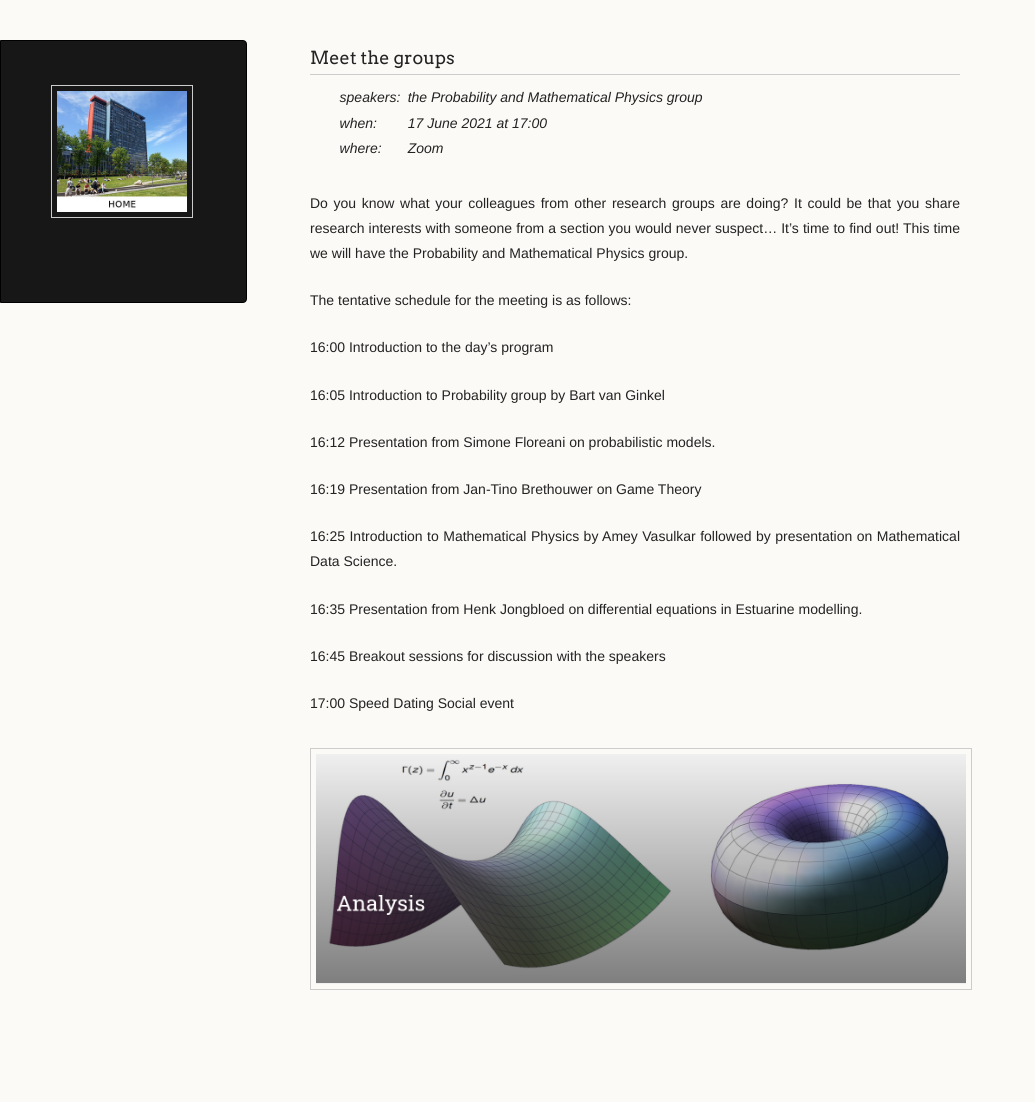
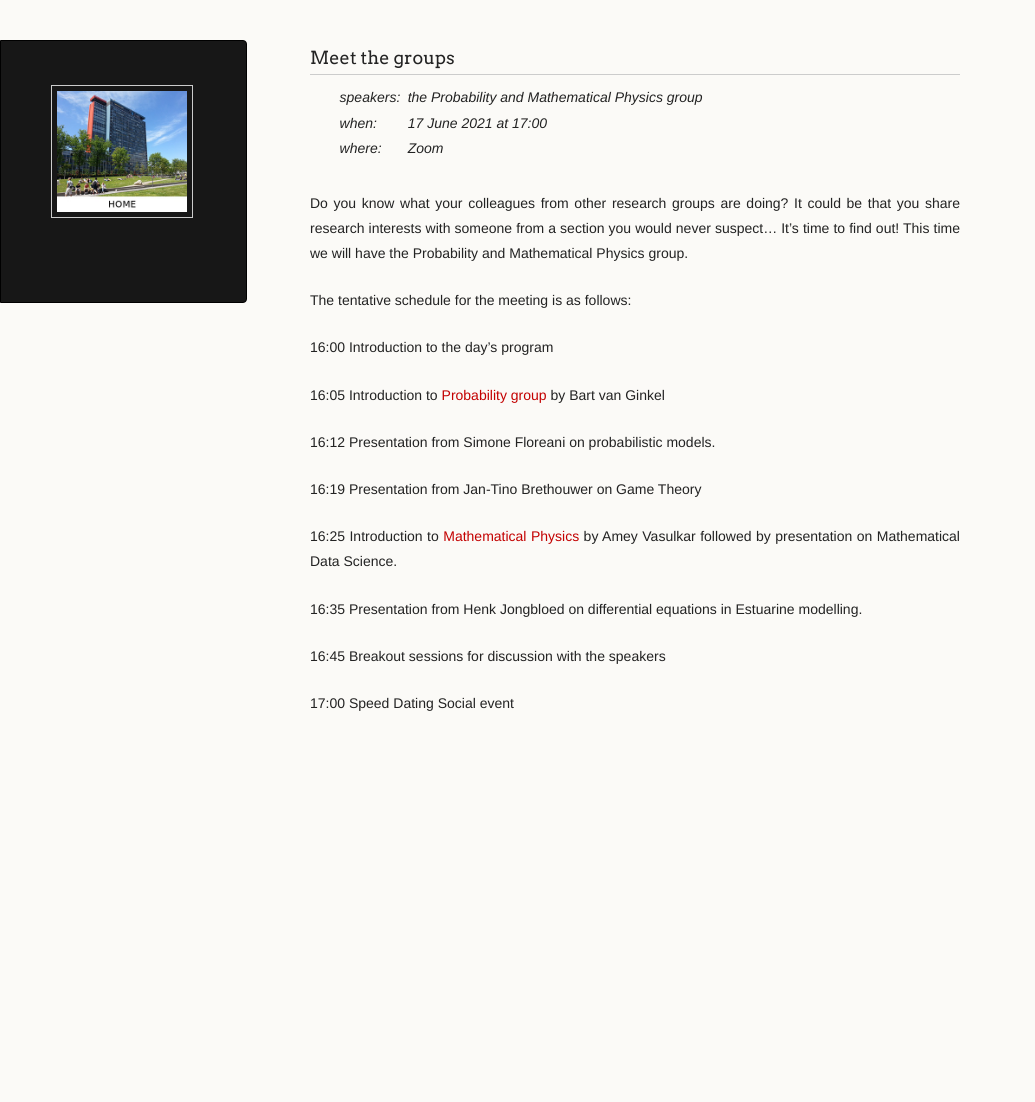
Before and after one commit to phdforum/phdforum.github.io, a Jekyll site: the page built from _posts/2021-06-17-meetgroup.md, in a window 1280 px wide. Shown: the whole page, without its empty margins (0-1035 px from the left). Built offline with Jekyll 4.4.1, drawn with Linux system fonts in a browser that asks for light colours; after the commit the page ends 900 px from its top, so only the background shows below that; some of the changed lines change nothing that is shown.

Commit message:
Update 2021-06-17-meetgroup.md
Added the links to the presentations!

```diff
--- a/_posts/2021-06-17-meetgroup.md
+++ b/_posts/2021-06-17-meetgroup.md
@@ -13,18 +13,16 @@ The tentative schedule for the meeting is as follows:
 
 16:00 Introduction to the day's program
 
-16:05 Introduction to Probability group by Bart van Ginkel
+16:05 Introduction to [Probability group](/../presentations/GroupAppliedProb_Bart.pdf) by Bart van Ginkel
 
 16:12 Presentation from Simone Floreani on probabilistic models.
 
 16:19 Presentation from Jan-Tino Brethouwer on Game Theory
 
-16:25 Introduction to Mathematical Physics by Amey Vasulkar followed by presentation on Mathematical Data Science.
+16:25 Introduction to [Mathematical Physics](/../presentations/Mathematical Physics_Amey.pdf) by Amey Vasulkar followed by presentation on Mathematical Data Science.
 
 16:35 Presentation from Henk Jongbloed on differential equations in Estuarine modelling.
 
 16:45 Breakout sessions for discussion with the speakers
 
 17:00 Speed Dating Social event
-
-![meet](/images/meet.png)
```
